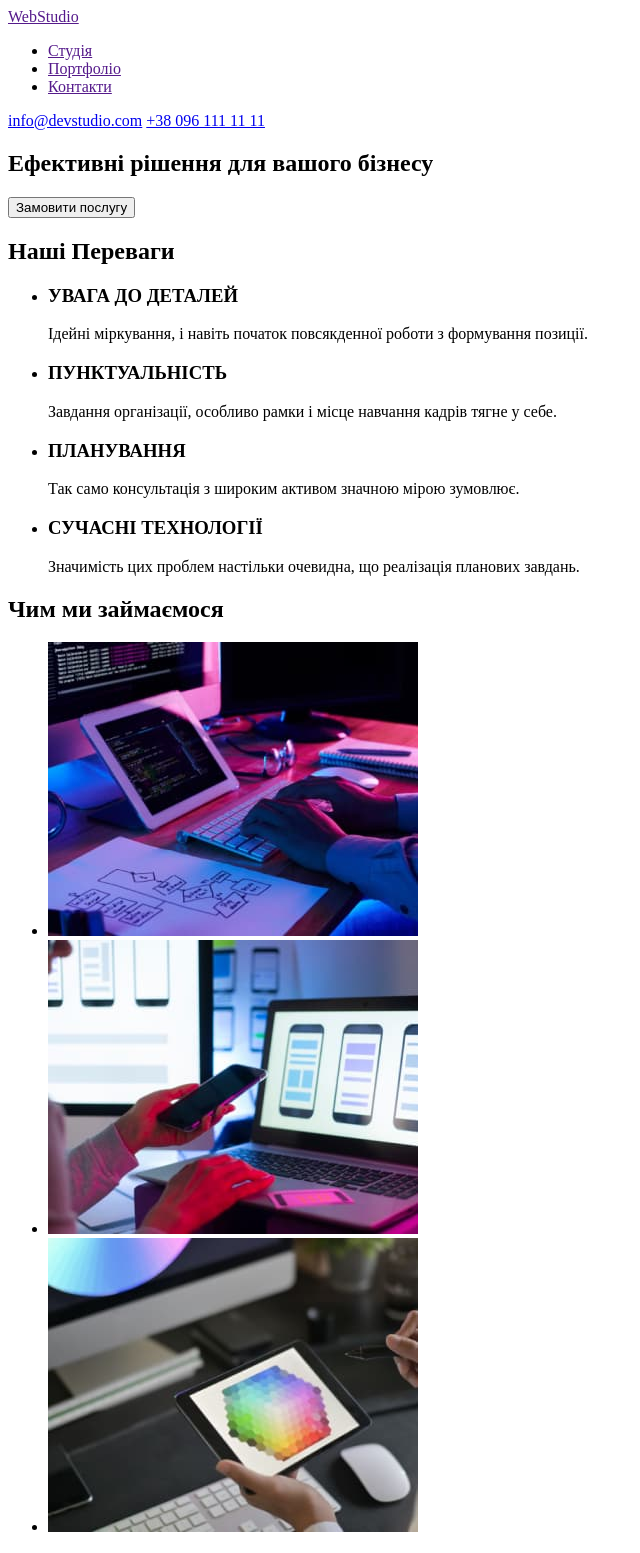
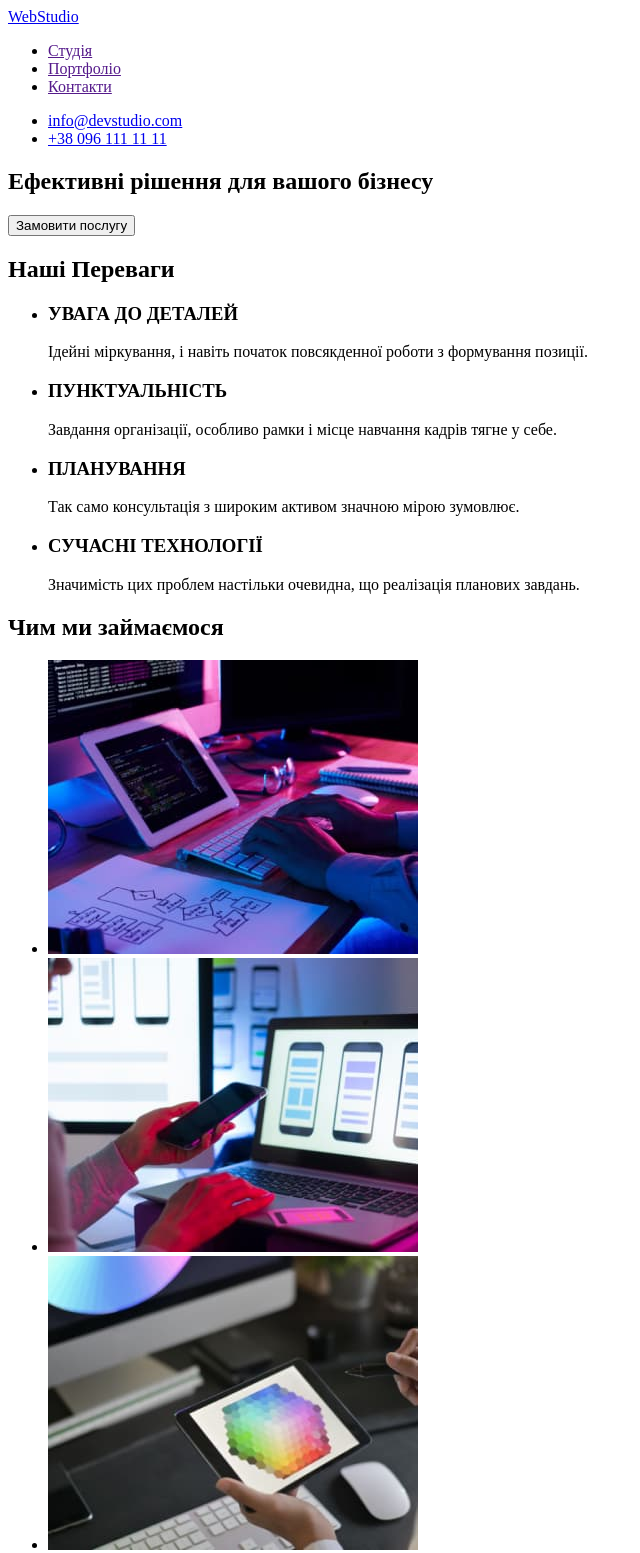
Before and after one commit to SergBulchak/goit-markup-hw-01, a plain HTML site: page index.html in a window 1280 px wide. Shown: the top 1553 px of the page, without its empty margins (0-640 px from the left). Drawn offline with Linux system fonts and the light colour scheme.

Commit message:
fixed 1. Header,footer,sec2

```diff
--- a/index.html
+++ b/index.html
@@ -9,16 +9,18 @@
 <body>
     <!-- Хедер -->
     <header>
-<a href="">WebStudio</a>
 <nav>
+    <a href="./index.html">WebStudio</a>
     <ul>
         <li><a href="">Студія</a></li>
         <li><a href="">Портфоліо</a></li>
         <li><a href="">Контакти</a></li>
     </ul>
 </nav>
-<a href="mailto:info@devstudio.com">info@devstudio.com</a>
-<a href="tel:+380961111111">+38 096 111 11 11</a>
+<ul>
+<li><a href="mailto:info@devstudio.com">info@devstudio.com</a></li>
+<li><a href="tel:+380961111111">+38 096 111 11 11</a></li>
+</ul>
     </header>
     <main>
         <!-- Герой -->
@@ -53,19 +55,13 @@
     <h2>Чим ми займаємося</h2>
     <ul>
         <li>
-            <a href="">
-                <img src="./images/img1.jpg" alt="Програміст працює в офісі" width="370" height="294">
-            </a>
+            <img src="./images/img1.jpg" alt="Програміст працює в офісі" width="370" height="294">
         </li>
         <li>
-            <a href="">
-                <img src="./images/img2.jpg" alt="Працює веб-дизайнер на ноутбуці" width="370" height="294">
-            </a>
+            <img src="./images/img2.jpg" alt="Працює веб-дизайнер на ноутбуці" width="370" height="294">
         </li>
         <li>
-            <a href="">
                 <img src="./images/img3.jpg" alt="Веб-дизайнер працює на планшеті" width="370" height="294">
-            </a>
         </li>
     </ul>
 </section>
@@ -98,11 +94,13 @@
 
     </main>
     <footer>
-        <a href="">WebStudio</a>
+        <a href="./index.html">WebStudio</a>
         <address>
-            <p>м. Київ, пр-т Лесі Українки, 26</p>
-            <a href="mailto:info@devstudio.com">info@devstudio.com</a>
-            <a href="tel:+380961111111">+38 096 111 11 11</a>
+        <ul>
+            <li><a href="">м. Київ, пр-т Лесі Українки, 26</a></li>
+            <li><a href="mailto:info@devstudio.com">info@devstudio.com</a></li>
+            <li><a href="tel:+380961111111">+38 096 111 11 11</a></li>
+        </ul>
         </address>
     </footer>
 </body>
```
Also changed, not shown: .prettierrc.json (renamed from prettierrc.json).
